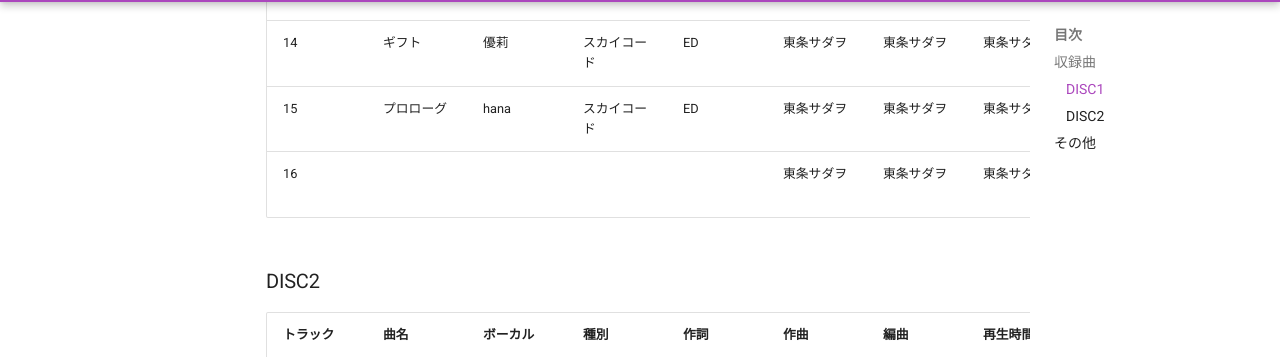
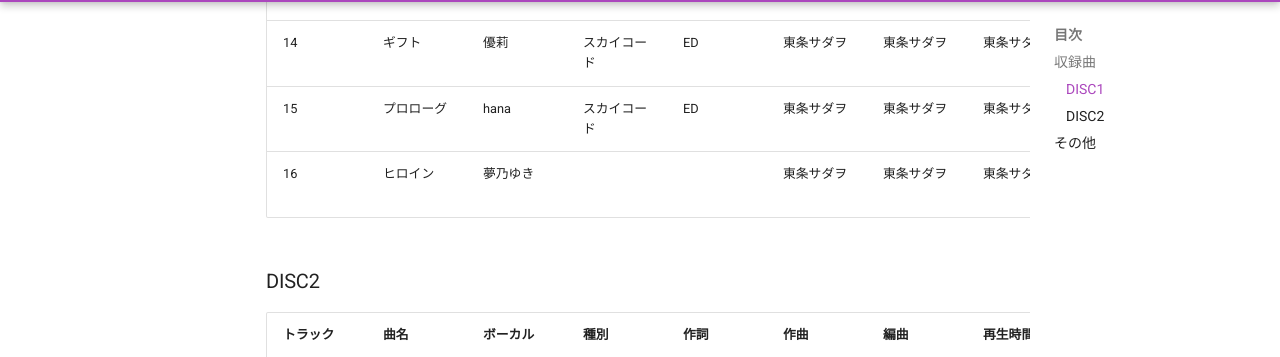
Before and after one commit to onihusube/ensonglog, an MkDocs documentation site: the page built from docs/2025/音源個別/MELLOW MUSIC BEST 2020-2024.md, in a window 1280 px wide and 900 px high, scrolled down 1216 px. Shown: the part 94-451 px from the top of the window. Built offline with MkDocs 1.6.1 and Material for MkDocs 9.7.7, drawn with Linux system fonts in a browser that asks for light colours; comment, search, counter and statistics services are not loaded.

Commit message:
MELLOW MUSIC BEST追加曲

```diff
--- a/docs/2025/音源個別/MELLOW MUSIC BEST 2020-2024.md
+++ b/docs/2025/音源個別/MELLOW MUSIC BEST 2020-2024.md
@@ -21,7 +21,7 @@
 | 13 | シンデレラ | 八花 | スカイコード | 挿入歌 | 東条サダヲ | 東条サダヲ | 東条サダヲ |  | 2024 |
 | 14 | ギフト | 優莉 | スカイコード | ED | 東条サダヲ | 東条サダヲ | 東条サダヲ |  | 2024 |
 | 15 | プロローグ | hana | スカイコード | ED | 東条サダヲ | 東条サダヲ | 東条サダヲ |  | 2024 |
-| 16 |  |  |  |  | 東条サダヲ | 東条サダヲ | 東条サダヲ | 書き下ろし新曲 | 2025 |
+| 16 | ヒロイン | 夢乃ゆき |  |  | 東条サダヲ | 東条サダヲ | 東条サダヲ | 書き下ろし新曲 | 2025 |
 
 ### DISC2
 
```
